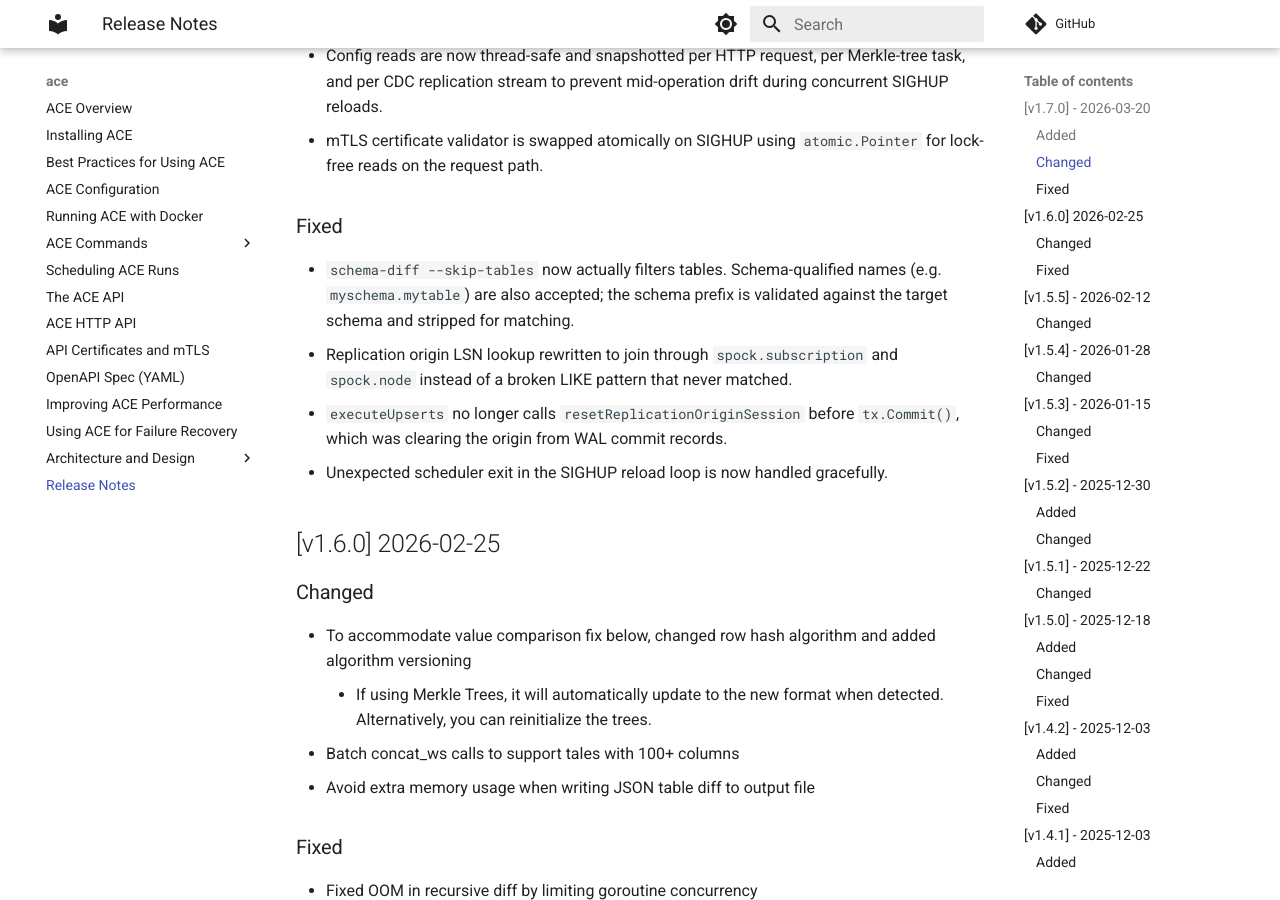
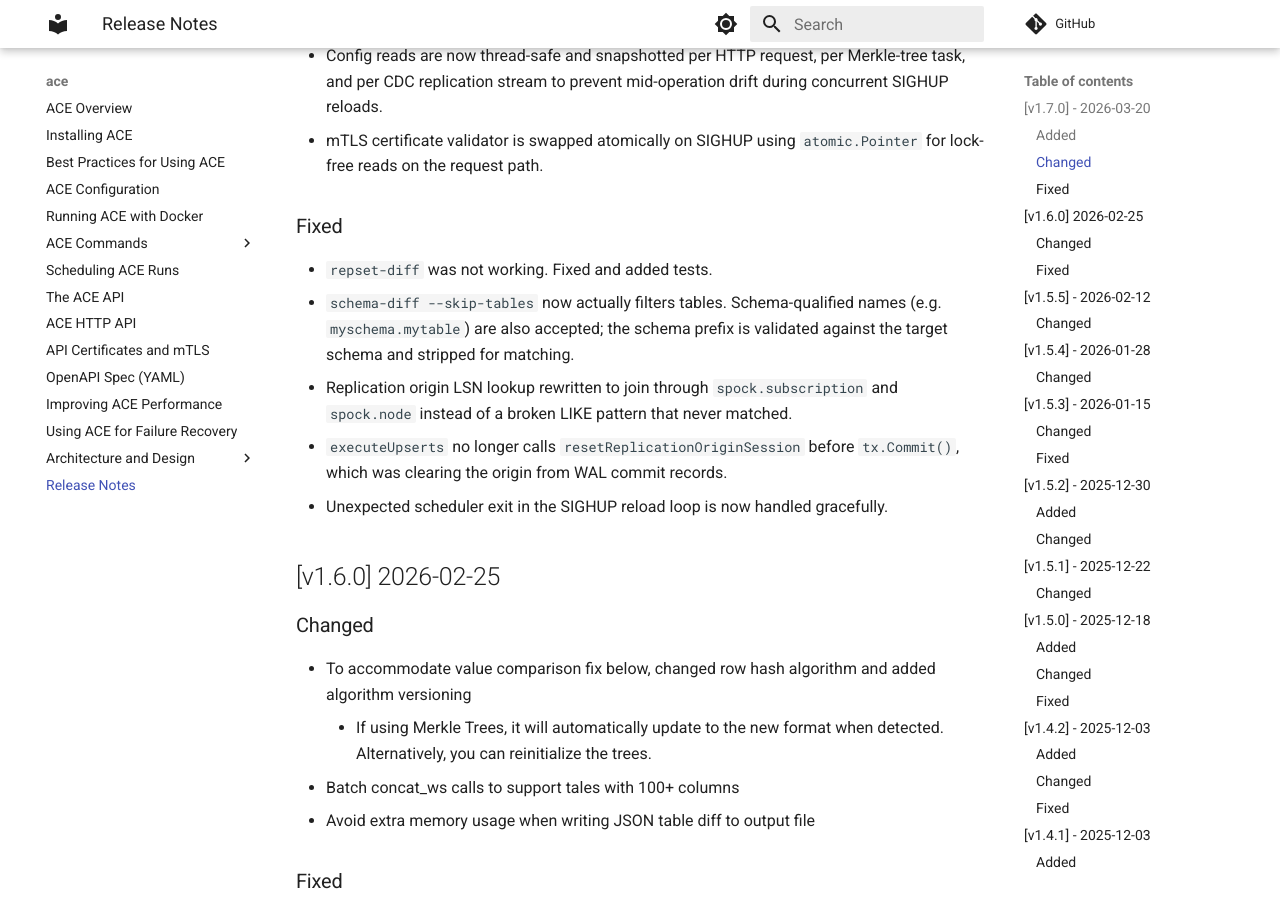
Before and after one commit to pgEdge/ace, an MkDocs documentation site: the page built from docs/CHANGELOG.md, in a window 1280 px wide and 900 px high, scrolled down 726 px. Built offline with MkDocs 1.6.1 and Material for MkDocs 9.7.7, drawn with Linux system fonts in a browser that asks for light colours; comment, search, counter and statistics services are not loaded.

Commit message:
Update CHANGELOG.md for repset-diff

```diff
--- a/docs/CHANGELOG.md
+++ b/docs/CHANGELOG.md
@@ -14,6 +14,7 @@ All notable changes to ACE will be captured in this document. This project follo
 - mTLS certificate validator is swapped atomically on SIGHUP using `atomic.Pointer` for lock-free reads on the request path.
 
 ### Fixed
+- `repset-diff` was not working. Fixed and added tests.
 - `schema-diff --skip-tables` now actually filters tables. Schema-qualified names (e.g. `myschema.mytable`) are also accepted; the schema prefix is validated against the target schema and stripped for matching.
 - Replication origin LSN lookup rewritten to join through `spock.subscription` and `spock.node` instead of a broken LIKE pattern that never matched.
 - `executeUpserts` no longer calls `resetReplicationOriginSession` before `tx.Commit()`, which was clearing the origin from WAL commit records.
```
